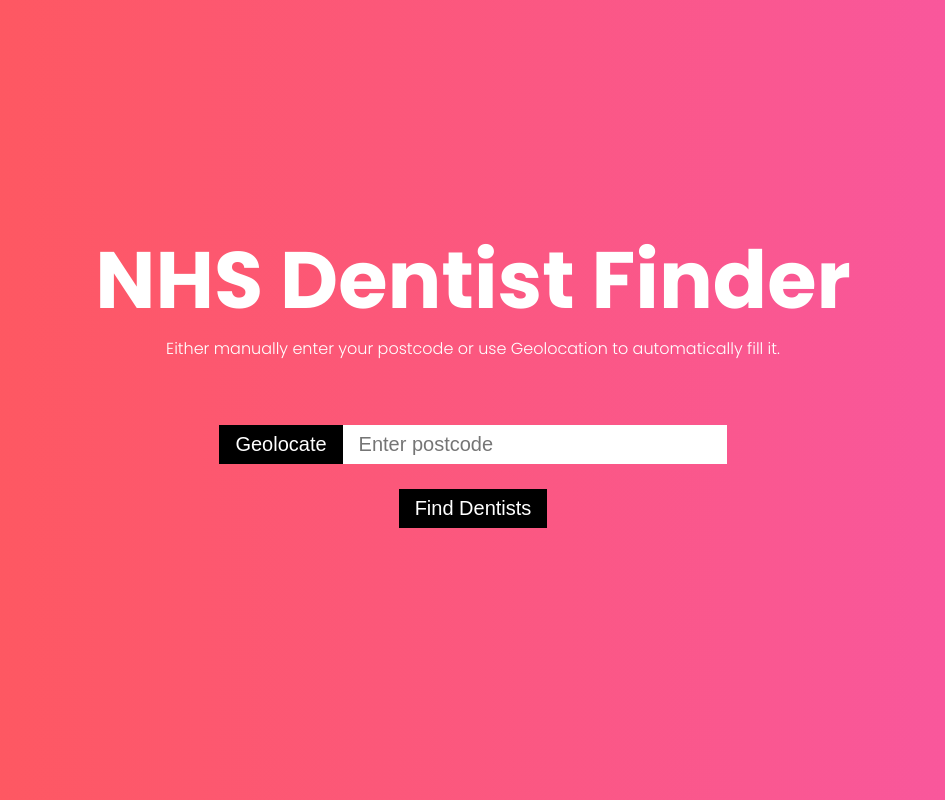
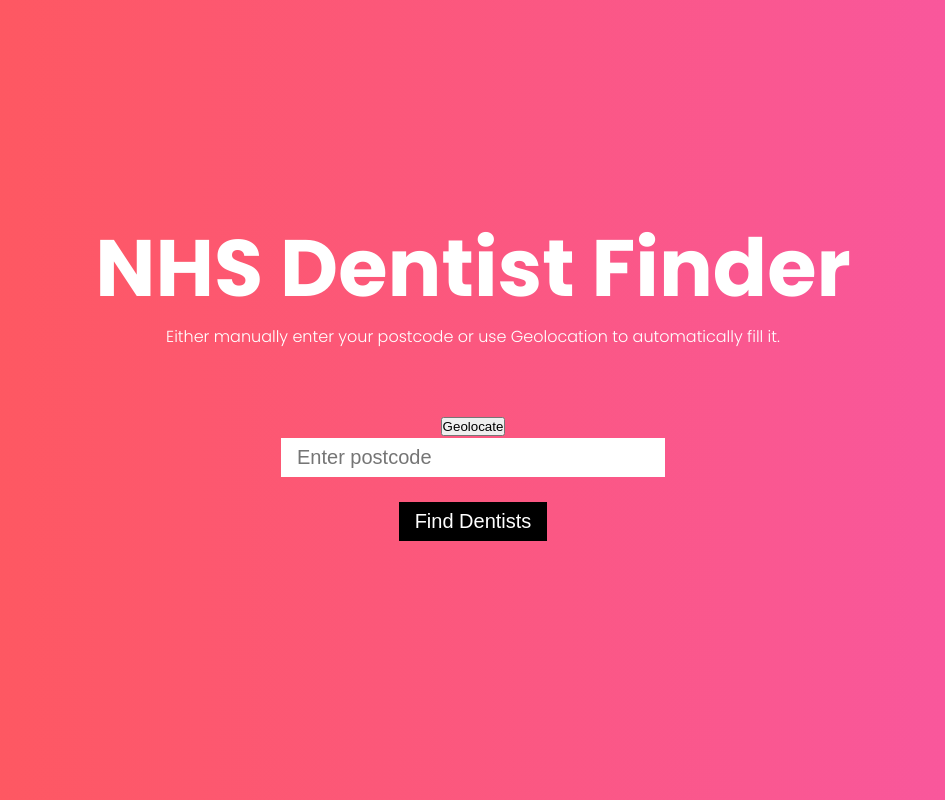
Before and after one commit to robdcal/nhs-dentist-finder, a React (Create React App) app: page / in a window 1280 px wide. Shown: the whole page, without its empty margins (167-1112 px from the left). Built offline with nearby package versions, Linux system fonts and the light colour scheme.

Commit message:
move geolocation button outside of form

```diff
--- a/src/components/PostcodeInput.jsx
+++ b/src/components/PostcodeInput.jsx
@@ -7,10 +7,10 @@
 }) => {
   return (
     <div>
+      {"geolocation" in navigator ? (
+        <button onClick={getGeolocation}>Geolocate</button>
+      ) : null}
       <form action="submit" onSubmit={handleSubmit}>
-        {"geolocation" in navigator ? (
-          <button onClick={getGeolocation}>Geolocate</button>
-        ) : null}
         <input
           type="text"
           placeholder="Enter postcode"
```
